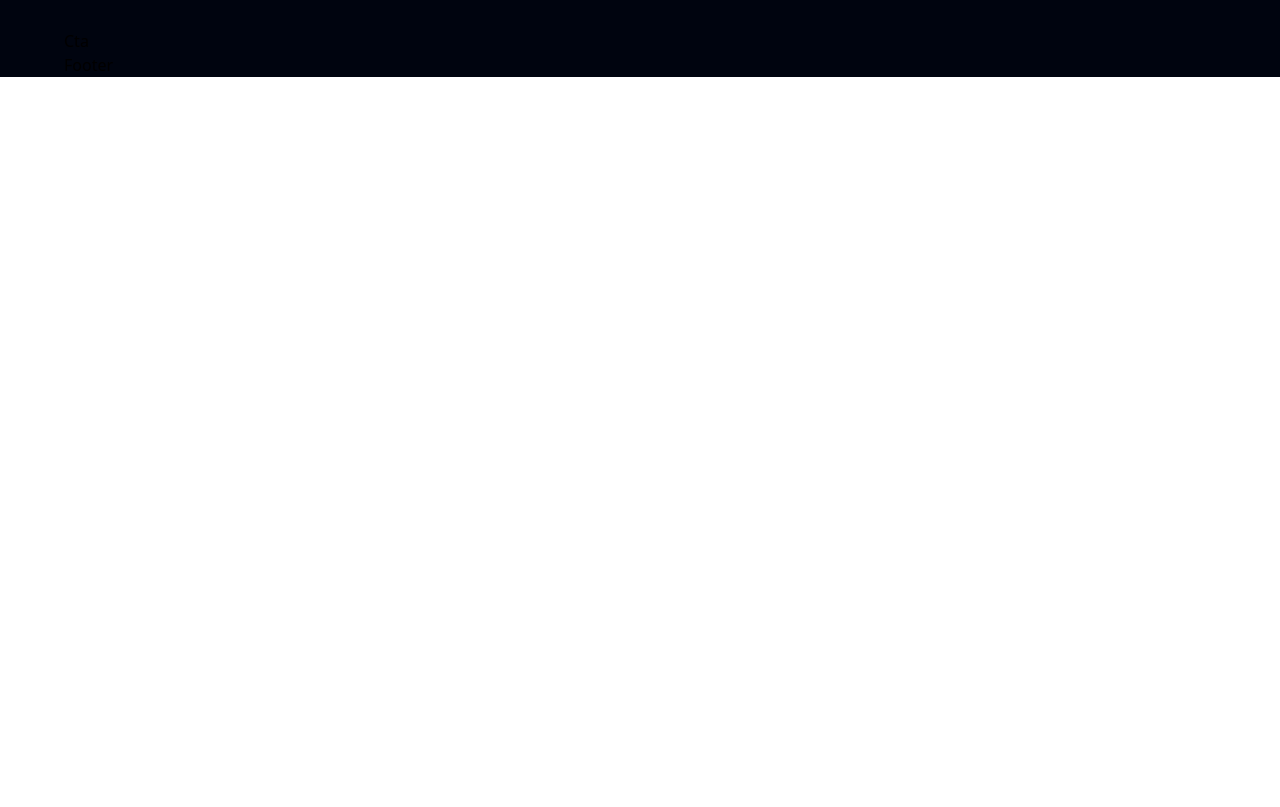
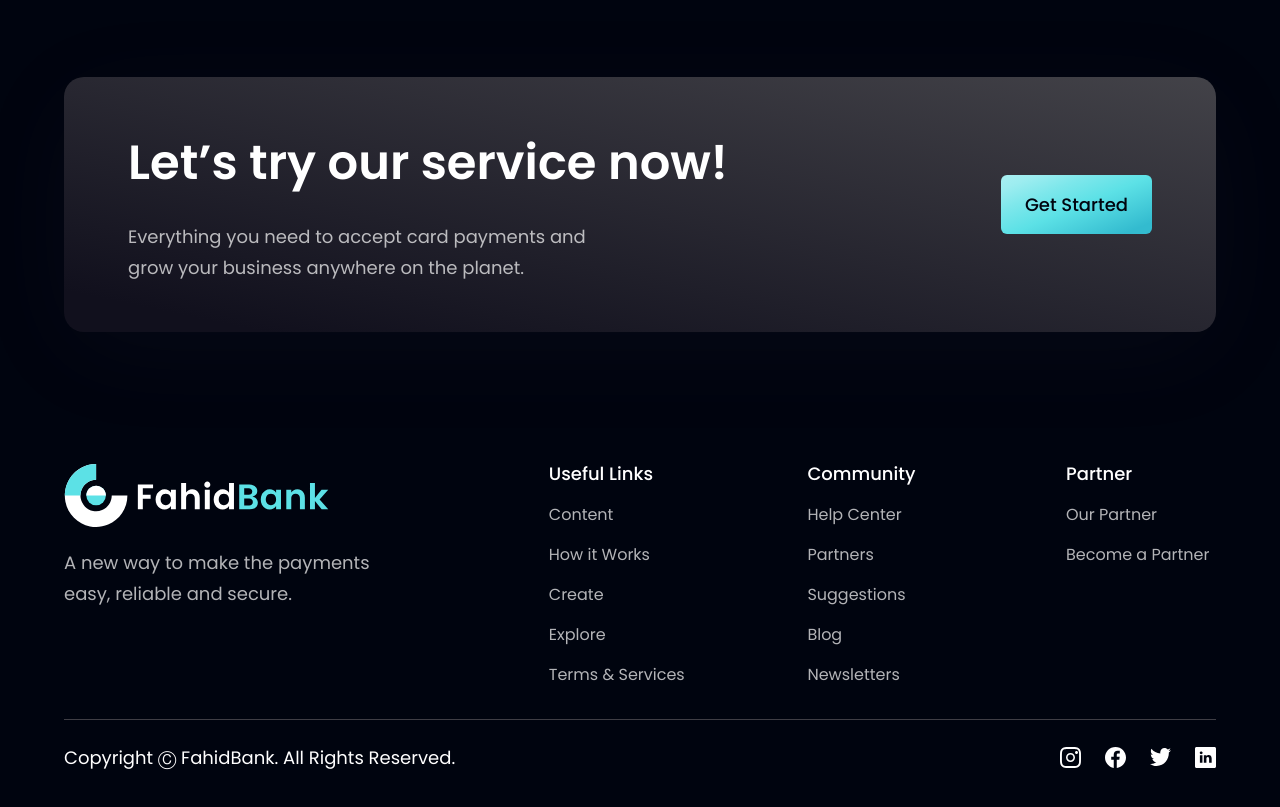
Before and after one commit to fahidjavid/fahidbank, a React (Vite) app: page / in a window 1280 px wide. Shown: the part 4080-4887 px from the top of the page. Before the commit the page ends 4157 px from the top, so only its background shows below. Built offline with nearby package versions, Linux system fonts and the light colour scheme.

Commit message:
Completed CTA and Footer sections.

```diff
--- a/src/components/CTA.jsx
+++ b/src/components/CTA.jsx
@@ -1,8 +1,20 @@
-import React from 'react'
+import styles from "../styles";
+import Button from "./Button";
 
-const Cta = () => {
-    return (
-        <div>Cta</div>
-    )
-}
-export default Cta
+const CTA = () => (
+    <section className={`${styles.flexCenter} ${styles.marginY} ${styles.padding} sm:flex-row flex-col bg-black-gradient-2 rounded-[20px] box-shadow`}>
+        <div className="flex-1 flex flex-col">
+            <h2 className={styles.heading2}>Let’s try our service now!</h2>
+            <p className={`${styles.paragraph} max-w-[470px] mt-5`}>
+                Everything you need to accept card payments and grow your business
+                anywhere on the planet.
+            </p>
+        </div>
+
+        <div className={`${styles.flexCenter} sm:ml-10 ml-0 sm:mt-0 mt-10`}>
+            <Button />
+        </div>
+    </section>
+);
+
+export default CTA;
--- a/src/components/Footer.jsx
+++ b/src/components/Footer.jsx
@@ -1,8 +1,64 @@
-import React from 'react'
+import styles from "../styles";
+import { logo } from "../assets";
+import { footerLinks, socialMedia } from "../constants";
 
-const Footer = () => {
-    return (
-        <div>Footer</div>
-    )
-}
-export default Footer
+const Footer = () => (
+    <section className={`${styles.flexCenter} ${styles.paddingY} flex-col`}>
+        <div className={`${styles.flexStart} md:flex-row flex-col mb-8 w-full`}>
+            <div className="flex-[1] flex flex-col justify-start mr-10">
+                <img
+                    src={logo}
+                    alt="hoobank"
+                    className="w-[266px] h-[72.14px] object-contain"
+                />
+                <p className={`${styles.paragraph} mt-4 max-w-[312px]`}>
+                    A new way to make the payments easy, reliable and secure.
+                </p>
+            </div>
+
+            <div className="flex-[1.5] w-full flex flex-row justify-between flex-wrap md:mt-0 mt-10">
+                {footerLinks.map((footerlink) => (
+                    <div key={footerlink.title} className={`flex flex-col ss:my-0 my-4 min-w-[150px]`}>
+                        <h4 className="font-poppins font-medium text-[18px] leading-[27px] text-white">
+                            {footerlink.title}
+                        </h4>
+                        <ul className="list-none mt-4">
+                            {footerlink.links.map((link, index) => (
+                                <li
+                                    key={link.name}
+                                    className={`font-poppins font-normal text-[16px] leading-[24px] text-dimwhite hover:text-secondary cursor-pointer ${
+                                        index !== footerlink.links.length - 1 ? "mb-4" : "mb-0"
+                                    }`}
+                                >
+                                    {link.name}
+                                </li>
+                            ))}
+                        </ul>
+                    </div>
+                ))}
+            </div>
+        </div>
+
+        <div className="w-full flex justify-between items-center md:flex-row flex-col pt-6 border-t-[1px] border-t-[#3F3E45]">
+            <p className="font-poppins font-normal text-center text-[18px] leading-[27px] text-white">
+                Copyright Ⓒ FahidBank. All Rights Reserved.
+            </p>
+
+            <div className="flex flex-row md:mt-0 mt-6">
+                {socialMedia.map((social, index) => (
+                    <img
+                        key={social.id}
+                        src={social.icon}
+                        alt={social.id}
+                        className={`w-[21px] h-[21px] object-contain cursor-pointer ${
+                            index !== socialMedia.length - 1 ? "mr-6" : "mr-0"
+                        }`}
+                        onClick={() => window.open(social.link)}
+                    />
+                ))}
+            </div>
+        </div>
+    </section>
+);
+
+export default Footer;
```
